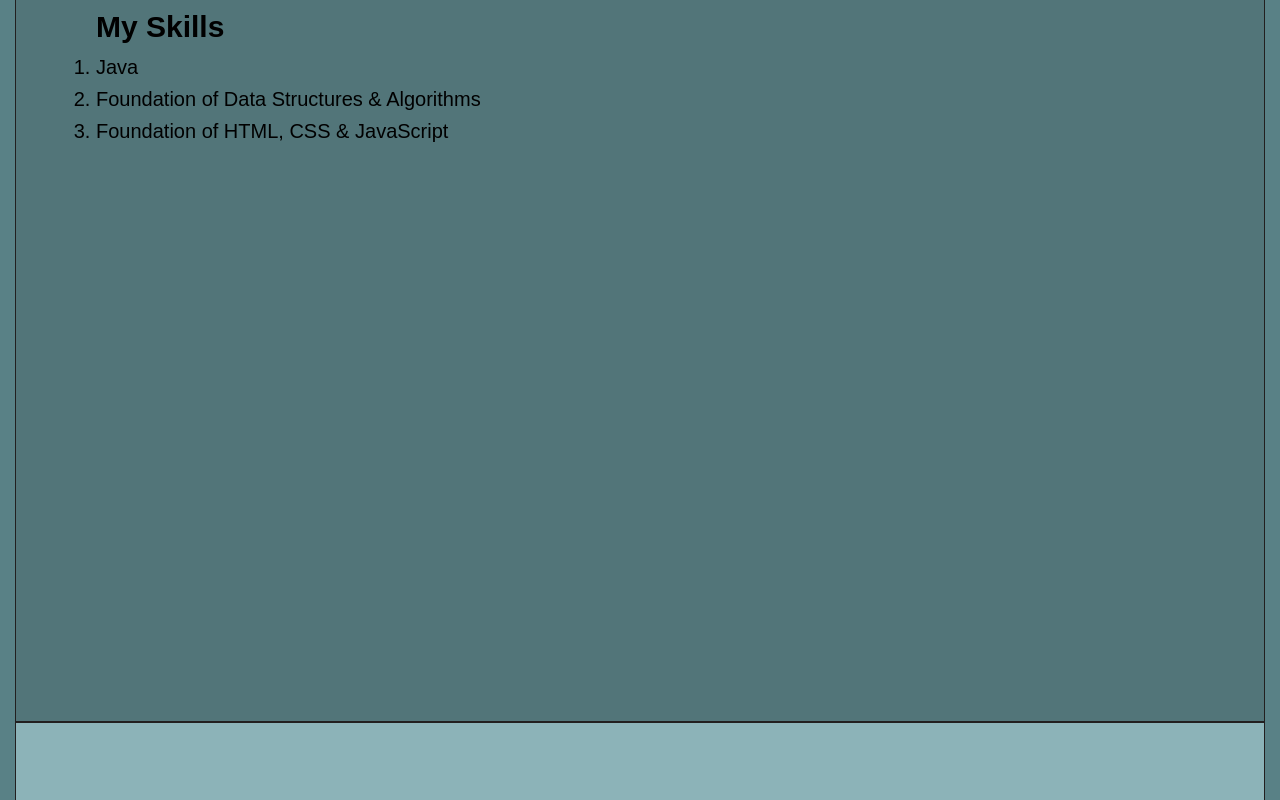
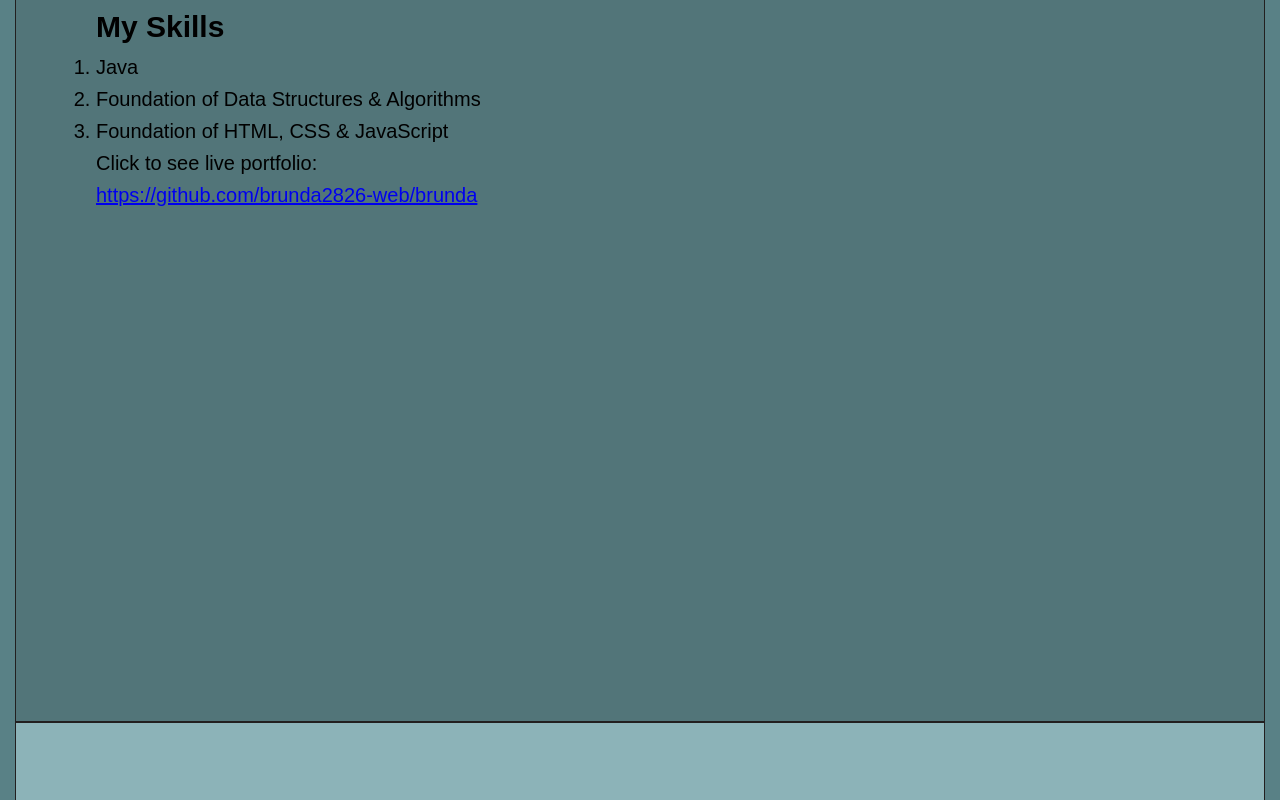
Before and after one commit to brunda2826-web/brunda, a plain HTML site: page index.html in a window 1280 px wide. Shown: the part 1693-2493 px from the top of the page. Drawn offline with Linux system fonts and the light colour scheme.

Commit message:
add liv sites and GitHub links

```diff
--- a/index.html
+++ b/index.html
@@ -78,6 +78,8 @@
     <li>Java</li>
     <li> Foundation of Data Structures & Algorithms</li>
     <li>Foundation of HTML, CSS & JavaScript</li>
+    <p> Click to see live portfolio:</p>
+  <a href="https://github.com/brunda2826-web/brunda" target="_blank">https://github.com/brunda2826-web/brunda </a>
   </ol>
 </section>
 
@@ -94,7 +96,7 @@
   <h2>Contact</h2>
   <p>Email: brunda2826@gmail.com</p>
   <p> 7676000340</p>
-  <a href="https://github.com/brunda2826-web/brunda" target="_blank">This is myactive portfolio website</a>
+
 </section>
 
 <!-- ACTIVE NAV SCRIPT -->
```
